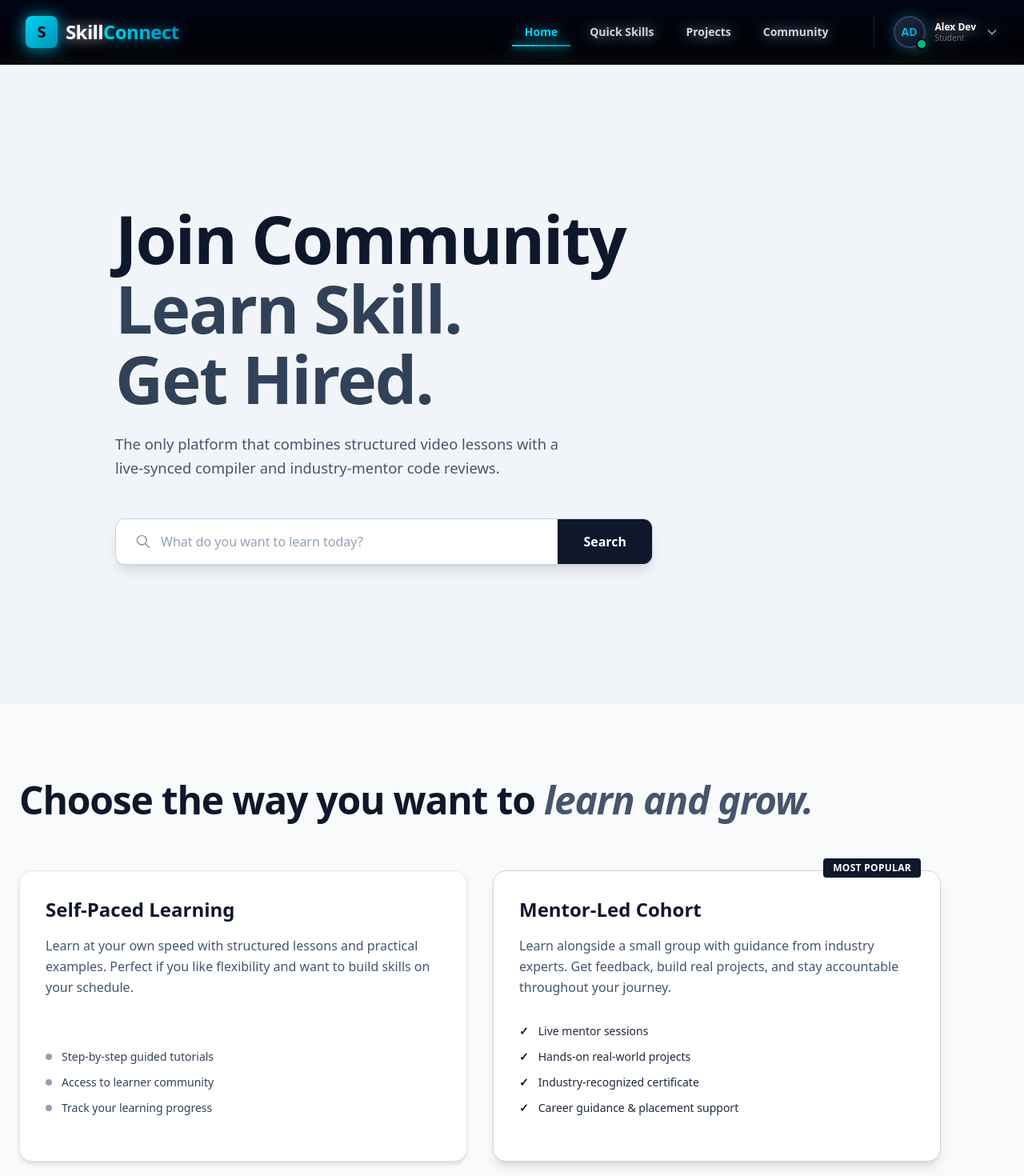
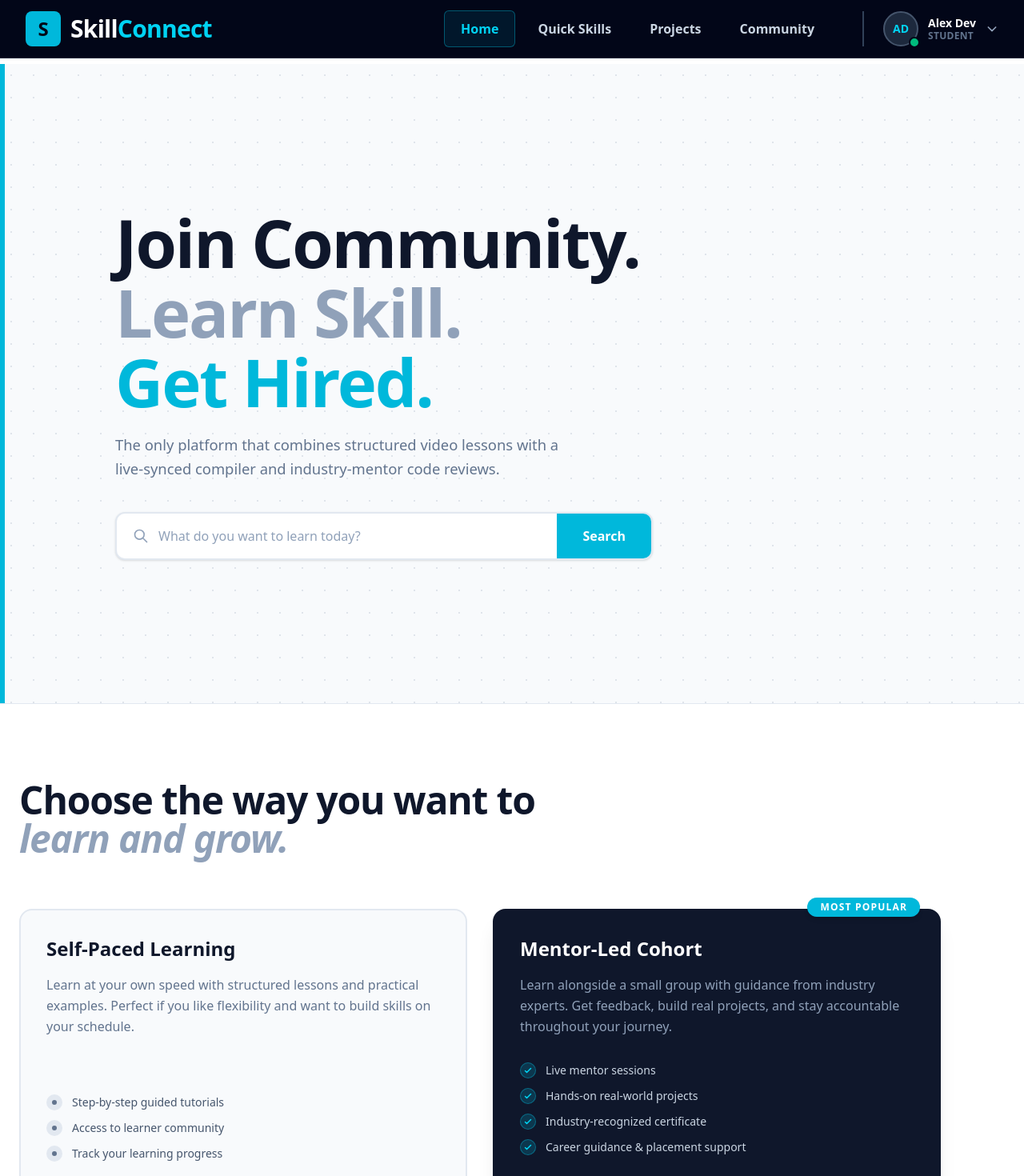
Before and after one commit to RZcodes01/Frontend, a React (Vite) app: page / in a window 1280 px wide. Shown: the top 1470 px of the page at 80% size. Built offline with nearby package versions, Linux system fonts and the light colour scheme; sample sign-in values are in the browser's storage.

Commit message:
changed the UI

```diff
--- a/src/components/Hero.jsx
+++ b/src/components/Hero.jsx
@@ -16,27 +16,39 @@ export default function Hero() {
   };
 
   return (
-    <section className="relative min-h-screen flex items-center justify-center bg-slate-100 text-slate-900">
+    <section className="relative min-h-screen flex items-center justify-center bg-slate-50 text-slate-900 border-b border-slate-200 overflow-hidden">
 
-      <div className="w-full px-6 sm:px-12 lg:px-20 py-28 max-w-6xl mx-auto">
+      {/* Subtle dot pattern */}
+      <div
+        className="absolute inset-0 opacity-25"
+        style={{
+          backgroundImage: "radial-gradient(circle, #94a3b8 1px, transparent 1px)",
+          backgroundSize: "28px 28px",
+        }}
+      />
 
-        <div className="flex flex-col gap-12">
+      {/* Cyan left accent bar */}
+      <div className="absolute top-0 left-0 w-1.5 h-full bg-cyan-500" />
+
+      <div className="relative z-10 w-full px-6 sm:px-12 lg:px-20 py-28 max-w-6xl mx-auto">
+
+        <div className="flex flex-col gap-10">
 
           {/* Heading */}
-          <div className="flex flex-col gap-6">
+          <div className="flex flex-col gap-5">
             <h1
               className="font-extrabold leading-[1.05] tracking-tight"
               style={{ fontSize: "clamp(3rem, 7vw, 5.2rem)" }}
             >
-              <span className="text-slate-900">Join Community</span>
+              <span className="text-slate-900">Join Community.</span>
               <br />
-              <span className="text-slate-700 ">Learn Skill.</span>
+              <span className="text-slate-400">Learn Skill.</span>
               <br />
-              <span className="text-slate-700">Get Hired.</span>
+              <span className="text-cyan-500">Get Hired.</span>
             </h1>
 
             <p
-              className="text-slate-600 max-w-xl leading-relaxed"
+              className="text-slate-500 max-w-xl leading-relaxed"
               style={{ fontSize: "clamp(1rem, 1.6vw, 1.15rem)" }}
             >
               The only platform that combines structured video lessons with
@@ -44,11 +56,10 @@ export default function Hero() {
             </p>
           </div>
 
-          {/* Search */}
-          <div className="max-w-2xl">
-            <div className="flex flex-col sm:flex-row rounded-xl bg-white border border-slate-300 shadow-lg hover:shadow-xl transition-shadow duration-300 overflow-hidden">
-
-              <div className="flex flex-1 items-center px-6 py-4 gap-3">
+          {/* Search bar */}
+          <div className="max-w-2xl w-full">
+            <div className="flex flex-col sm:flex-row rounded-xl bg-white border-2 border-slate-200 shadow-sm hover:border-cyan-400 hover:shadow-md transition-all duration-300 overflow-hidden">
+              <div className="flex flex-1 items-center px-5 py-4 gap-3">
                 <svg
                   className="w-5 h-5 text-slate-400 shrink-0"
                   fill="none"
@@ -62,7 +73,6 @@ export default function Hero() {
                     d="M21 21l-6-6m2-5a7 7 0 11-14 0 7 7 0 0114 0z"
                   />
                 </svg>
-
                 <input
                   type="text"
                   placeholder="What do you want to learn today?"
@@ -72,17 +82,14 @@ export default function Hero() {
                   className="w-full bg-transparent text-slate-800 placeholder-slate-400 outline-none text-base"
                 />
               </div>
-
               <button
                 onClick={handleSearch}
-                className="bg-slate-900 hover:bg-slate-800 text-white font-semibold px-8 py-4 transition-all duration-200"
+                className="bg-cyan-500 hover:bg-cyan-400 active:bg-cyan-600 text-white font-bold px-8 py-4 transition-colors duration-200 text-base"
               >
                 Search
               </button>
-
             </div>
           </div>
-
         </div>
       </div>
     </section>
--- a/src/components/LearningOptions.jsx
+++ b/src/components/LearningOptions.jsx
@@ -1,26 +1,28 @@
 export default function LearningOptions() {
   return (
-    <section className="relative py-24 bg-slate-50 text-slate-900 border-b border-slate-200 overflow-hidden">
+    <section className="relative py-24 bg-white text-slate-900 border-b border-slate-200 overflow-hidden">
 
       <div className="relative z-10 container mx-auto px-6">
 
-        <div className="mb-16">
+        {/* Section header */}
+        <div className="mb-16 max-w-3xl">
           <h2 className="text-4xl md:text-5xl font-bold tracking-tight text-slate-900">
-            Choose the way you want to <span className="italic text-slate-600">learn and grow.</span>
+            Choose the way you want to{" "}
+            <span className="italic text-slate-400">learn and grow.</span>
           </h2>
         </div>
 
         <div className="grid md:grid-cols-2 gap-8 max-w-6xl">
 
           {/* Self Paced Card */}
-          <div className="group bg-white border border-slate-200 p-8 rounded-2xl shadow-md hover:shadow-lg transition-all duration-300">
+          <div className="group bg-slate-50 border-2 border-slate-200 p-8 rounded-2xl hover:border-slate-300 hover:shadow-lg transition-all duration-300">
             <div className="flex flex-col h-full">
 
               <h3 className="text-2xl font-semibold text-slate-900 mb-4">
                 Self-Paced Learning
               </h3>
 
-              <p className="text-slate-600 leading-relaxed mb-8 flex-grow">
+              <p className="text-slate-500 leading-relaxed mb-8 flex-grow">
                 Learn at your own speed with structured lessons and practical examples.
                 Perfect if you like flexibility and want to build skills on your schedule.
               </p>
@@ -31,8 +33,10 @@ export default function LearningOptions() {
                   "Access to learner community",
                   "Track your learning progress"
                 ].map((item) => (
-                  <div key={item} className="flex items-center gap-3 text-sm text-slate-700">
-                    <div className="w-2 h-2 rounded-full bg-slate-400"></div>
+                  <div key={item} className="flex items-center gap-3 text-sm text-slate-600">
+                    <div className="w-5 h-5 rounded-full bg-slate-200 flex items-center justify-center shrink-0">
+                      <div className="w-1.5 h-1.5 rounded-full bg-slate-500"></div>
+                    </div>
                     {item}
                   </div>
                 ))}
@@ -41,38 +45,40 @@ export default function LearningOptions() {
             </div>
           </div>
 
-          {/* Mentor Led Card */}
-          <div className="group relative bg-white border border-slate-300 p-8 rounded-2xl shadow-lg hover:shadow-xl transition-all duration-300">
+          {/* Mentor Led Card — highlighted */}
+          <div className="group relative bg-slate-900 border-2 border-slate-900 p-8 rounded-2xl shadow-xl hover:shadow-2xl hover:border-cyan-500 transition-all duration-300">
 
-            <div className="absolute -top-4 right-6 bg-slate-900 text-white px-3 py-1 rounded text-xs font-semibold tracking-wide uppercase">
+            {/* Most Popular badge */}
+            <div className="absolute -top-4 right-6 bg-cyan-500 text-white px-4 py-1 rounded-full text-xs font-bold tracking-widest uppercase shadow-md">
               Most Popular
             </div>
 
             <div className="flex flex-col h-full">
-
-              <h3 className="text-2xl font-semibold text-slate-900 mb-4">
+              <h3 className="text-2xl font-semibold text-white mb-4">
                 Mentor-Led Cohort
               </h3>
-
-              <p className="text-slate-600 leading-relaxed mb-8 flex-grow">
+              <p className="text-slate-400 leading-relaxed mb-8 flex-grow">
                 Learn alongside a small group with guidance from industry experts.
                 Get feedback, build real projects, and stay accountable throughout your journey.
               </p>
 
-              <div className="space-y-3 mb-6">
+              <div className="space-y-3 mb-8">
                 {[
                   "Live mentor sessions",
                   "Hands-on real-world projects",
                   "Industry-recognized certificate",
                   "Career guidance & placement support"
                 ].map((item) => (
-                  <div key={item} className="flex items-center gap-3 text-sm text-slate-800">
-                    <span className="text-slate-900 font-bold">✓</span>
+                  <div key={item} className="flex items-center gap-3 text-sm text-slate-300">
+                    <div className="w-5 h-5 rounded-full bg-cyan-500/20 border border-cyan-500/40 flex items-center justify-center shrink-0">
+                      <svg className="w-3 h-3 text-cyan-400" fill="none" stroke="currentColor" viewBox="0 0 24 24">
+                        <path strokeLinecap="round" strokeLinejoin="round" strokeWidth={3} d="M5 13l4 4L19 7" />
+                      </svg>
+                    </div>
                     {item}
                   </div>
                 ))}
               </div>
-
             </div>
           </div>
 
--- a/src/components/Navbar.jsx
+++ b/src/components/Navbar.jsx
@@ -9,14 +9,11 @@ export default function Navbar() {
   const navigate = useNavigate();
   const location = useLocation();
 
-
   const user = {
     name: 'Alex Dev',
   };
 
-
   const handleProfileClick = () => {
-
     const nextState = !isProfileOpen;
     setIsProfileOpen(nextState);
 
@@ -62,25 +59,22 @@ export default function Navbar() {
   };
 
   return (
-    <nav className={`fixed top-0 w-full z-50 transition-all duration-500 ${
+    <nav className={`fixed top-0 w-full z-50 transition-all duration-300 ${
       scrolled
-        ? 'bg-slate-950/98 backdrop-blur-2xl border-b border-slate-800/80 shadow-[0_8px_32px_rgba(0,0,0,0.4)]'
-        : 'bg-gradient-to-b from-slate-950/60 to-transparent backdrop-blur-sm border-b border-slate-800/30'
+        ? 'bg-slate-950 border-b border-cyan-500 shadow-[0_4px_0_0_#06b6d4]'
+        : 'bg-slate-950 border-b border-slate-800'
     }`}>
       <div className="container mx-auto px-4 sm:px-6 lg:px-8">
-        <div className="flex justify-between items-center h-16 sm:h-20">
+        <div className="flex justify-between items-center h-18 sm:h-22" style={{ height: '72px' }}>
 
           {/* Logo */}
-          <Link to="/" className="flex items-center gap-2.5 group relative">
-            <div className="relative">
-              <div className="absolute inset-0 bg-cyan-500/30 rounded-lg blur-md group-hover:blur-lg transition-all duration-300"></div>
-              <div className="relative w-10 h-10 rounded-lg bg-gradient-to-br from-cyan-400 to-cyan-600 flex items-center justify-center font-black text-slate-950 text-xl shadow-lg group-hover:shadow-cyan-500/50 group-hover:scale-105 transition-all duration-300">
-                S
-              </div>
+          <Link to="/" className="flex items-center gap-3 group">
+            <div className="w-11 h-11 rounded-lg bg-cyan-500 flex items-center justify-center font-black text-slate-950 text-2xl shadow-none group-hover:bg-cyan-400 transition-colors duration-200">
+              S
             </div>
             <div className="flex flex-col -space-y-1">
-              <h1 className="font-black text-xl sm:text-2xl text-white tracking-tight leading-none">
-                Skill<span className="text-transparent bg-clip-text bg-gradient-to-r from-cyan-400 to-cyan-600">Connect</span>
+              <h1 className="font-black text-2xl sm:text-3xl text-white tracking-tight leading-none">
+                Skill<span className="text-cyan-400">Connect</span>
               </h1>
             </div>
           </Link>
@@ -91,14 +85,13 @@ export default function Navbar() {
               <Link
                 key={path}
                 to={path}
-                className={`relative px-4 py-2 text-sm font-semibold transition-all duration-300 rounded-lg group ${
-                  isActive(path) ? 'text-cyan-400' : 'text-slate-300 hover:text-white hover:bg-slate-800/50'
+                className={`relative px-5 py-2.5 text-base font-bold transition-all duration-200 rounded-md ${
+                  isActive(path)
+                    ? 'text-cyan-400 bg-cyan-500/10 border border-cyan-500/40'
+                    : 'text-slate-300 hover:text-white hover:bg-slate-800'
                 }`}
               >
-                <span className="relative z-10">{label}</span>
-                {isActive(path) && (
-                  <span className="absolute bottom-0 left-0 w-full h-0.5 bg-gradient-to-r from-cyan-400 to-cyan-600 shadow-[0_0_8px_rgba(34,211,238,0.6)]"></span>
-                )}
+                {label}
               </Link>
             ))}
 
@@ -106,44 +99,52 @@ export default function Navbar() {
             <div className="relative ml-4" ref={profileRef}>
               <button
                 onClick={handleProfileClick}
-                className="flex items-center gap-3 pl-6 ml-4 border-l border-slate-700/50 group relative"
+                className="flex items-center gap-3 pl-6 ml-4 border-l-2 border-slate-700 group"
               >
                 <div className="relative">
-                  <div className="absolute inset-0 bg-cyan-500/20 rounded-full blur-sm group-hover:blur-md transition-all duration-300"></div>
-                  <div className="relative w-10 h-10 rounded-full bg-gradient-to-br from-slate-800 to-slate-900 border-2 border-slate-700 flex items-center justify-center overflow-hidden group-hover:border-cyan-500/70 group-hover:shadow-lg transition-all duration-300">
-                    <span className="text-sm font-black text-transparent bg-clip-text bg-gradient-to-br from-cyan-400 to-cyan-600">AD</span>
+                  <div className="w-11 h-11 rounded-full bg-slate-800 border-2 border-slate-600 flex items-center justify-center group-hover:border-cyan-500 transition-colors duration-200">
+                    <span className="text-sm font-black text-cyan-400">AD</span>
                   </div>
                   <div className="absolute -bottom-0.5 -right-0.5 w-3.5 h-3.5 bg-emerald-500 border-2 border-slate-950 rounded-full"></div>
                 </div>
                 <div className="hidden lg:flex flex-col items-start -space-y-0.5">
-                  <span className="text-xs font-bold text-white">{user.name}</span>
-                  <span className="text-[10px] text-slate-500 font-medium">Student</span>
+                  <span className="text-sm font-bold text-white">{user.name}</span>
+                  <span className="text-xs text-slate-500 font-semibold uppercase tracking-wide">Student</span>
                 </div>
-                <svg className={`w-4 h-4 text-slate-400 transition-all duration-300 ${isProfileOpen ? 'rotate-180 text-cyan-400' : ''}`} fill="none" stroke="currentColor" viewBox="0 0 24 24"><path d="M19 9l-7 7-7-7" strokeWidth="2.5" strokeLinecap="round" strokeLinejoin="round"/></svg>
+                <svg
+                  className={`w-4 h-4 text-slate-400 transition-transform duration-200 ${isProfileOpen ? 'rotate-180 text-cyan-400' : ''}`}
+                  fill="none" stroke="currentColor" viewBox="0 0 24 24"
+                >
+                  <path d="M19 9l-7 7-7-7" strokeWidth="2.5" strokeLinecap="round" strokeLinejoin="round"/>
+                </svg>
               </button>
 
               {/* Desktop Dropdown Menu */}
               {isProfileOpen && (
-                <div className="absolute right-0 mt-3 w-52 py-2 bg-slate-900 border border-slate-800 rounded-xl shadow-2xl animate-in fade-in zoom-in duration-200">
-                  <div className="px-4 py-2 border-b border-slate-800 mb-1">
-                    <p className="text-xs text-slate-500 font-medium">Signed in as</p>
-                    <p className="text-sm font-bold text-white truncate">{user.name}</p>
+                <div className="absolute right-0 mt-3 w-56 py-2 bg-slate-900 border border-slate-700 rounded-xl shadow-2xl shadow-black/60">
+                  <div className="px-4 py-3 border-b border-slate-800 mb-1">
+                    <p className="text-xs text-slate-500 font-semibold uppercase tracking-widest mb-0.5">Signed in as</p>
+                    <p className="text-base font-bold text-white truncate">{user.name}</p>
                   </div>
 
                   <Link
                     to="/dashboard"
-                    className="flex items-center gap-2 px-4 py-2 text-sm text-slate-300 hover:bg-slate-800 hover:text-cyan-400 transition-colors"
+                    className="flex items-center gap-2.5 px-4 py-2.5 text-base text-slate-300 hover:bg-slate-800 hover:text-cyan-400 transition-colors font-semibold"
                     onClick={() => setIsProfileOpen(false)}
                   >
-                    <svg className="w-4 h-4" fill="none" stroke="currentColor" viewBox="0 0 24 24"><path strokeLinecap="round" strokeLinejoin="round" strokeWidth="2" d="M16 7a4 4 0 11-8 0 4 4 0 018 0zM12 14a7 7 0 00-7 7h14a7 7 0 00-7-7z" /></svg>
+                    <svg className="w-4 h-4" fill="none" stroke="currentColor" viewBox="0 0 24 24">
+                      <path strokeLinecap="round" strokeLinejoin="round" strokeWidth="2" d="M16 7a4 4 0 11-8 0 4 4 0 018 0zM12 14a7 7 0 00-7 7h14a7 7 0 00-7-7z" />
+                    </svg>
                     Go to Dashboard
                   </Link>
 
                   <button
                     onClick={handleLogout}
-                    className="w-full flex items-center gap-2 px-4 py-2 text-sm text-red-400 hover:bg-red-500/10 transition-colors mt-1 border-t border-slate-800/50 pt-2"
+                    className="w-full flex items-center gap-2.5 px-4 py-2.5 text-base text-red-400 hover:bg-red-500/10 transition-colors mt-1 border-t border-slate-800 font-semibold"
                   >
-                    <svg className="w-4 h-4" fill="none" stroke="currentColor" viewBox="0 0 24 24"><path strokeLinecap="round" strokeLinejoin="round" strokeWidth="2" d="M17 16l4-4m0 0l-4-4m4 4H7m6 4v1a3 3 0 01-3 3H6a3 3 0 01-3-3V7a3 3 0 013-3h4a3 3 0 013 3v1" /></svg>
+                    <svg className="w-4 h-4" fill="none" stroke="currentColor" viewBox="0 0 24 24">
+                      <path strokeLinecap="round" strokeLinejoin="round" strokeWidth="2" d="M17 16l4-4m0 0l-4-4m4 4H7m6 4v1a3 3 0 01-3 3H6a3 3 0 01-3-3V7a3 3 0 013-3h4a3 3 0 013 3v1" />
+                    </svg>
                     Log Out
                   </button>
                 </div>
@@ -154,7 +155,7 @@ export default function Navbar() {
           {/* Mobile Menu Button */}
           <button
             onClick={() => setIsMenuOpen(!isMenuOpen)}
-            className="md:hidden relative p-2.5 text-slate-400 hover:text-white transition-colors rounded-lg hover:bg-slate-800/50"
+            className="md:hidden p-2.5 text-slate-400 hover:text-white hover:bg-slate-800 transition-colors rounded-lg border border-slate-700"
           >
             <svg className="w-6 h-6" fill="none" stroke="currentColor" viewBox="0 0 24 24">
               <path strokeWidth="2.5" strokeLinecap="round" d={isMenuOpen ? "M6 18L18 6M6 6l12 12" : "M4 6h16M4 12h16M4 18h16"}/>
@@ -164,34 +165,36 @@ export default function Navbar() {
 
         {/* Mobile Menu Content */}
         {isMenuOpen && (
-          <div className="md:hidden pb-6 space-y-4 animate-in slide-in-from-top-5 duration-300">
-            <div className="pt-4 pb-4 border-t border-slate-800/50">
+          <div className="md:hidden pb-6 space-y-4 border-t border-slate-800 mt-1">
+            <div className="pt-4 pb-4">
               <button
                 onClick={() => {
                   handleProfileClick();
                   navigate('/dashboard');
                   setIsMenuOpen(false);
                 }}
-                className="w-full flex items-center gap-3 mb-4 p-3 bg-slate-900/50 rounded-xl border border-slate-800/50 hover:bg-slate-800/80 transition-all text-left"
+                className="w-full flex items-center gap-3 mb-4 p-4 bg-slate-900 rounded-xl border border-slate-700 hover:bg-slate-800 hover:border-cyan-500/50 transition-all text-left"
               >
-                <div className="w-12 h-12 rounded-full bg-gradient-to-br from-slate-800 to-slate-900 border-2 border-slate-700 flex items-center justify-center">
-                  <span className="text-sm font-black text-transparent bg-clip-text bg-gradient-to-br from-cyan-400 to-cyan-600">AD</span>
+                <div className="w-13 h-13 rounded-full bg-slate-800 border-2 border-slate-600 flex items-center justify-center" style={{ width: '52px', height: '52px' }}>
+                  <span className="text-base font-black text-cyan-400">AD</span>
                 </div>
                 <div>
-                  <p className="text-white font-bold">{user.name}</p>
-                  <p className="text-xs text-slate-400 font-medium">View Student Dashboard</p>
+                  <p className="text-white font-bold text-lg">{user.name}</p>
+                  <p className="text-sm text-slate-400 font-semibold">View Student Dashboard</p>
                 </div>
               </button>
             </div>
 
-            <div className="space-y-1">
+            <div className="space-y-1.5">
               {navLinks.map(({ path, label }) => (
                 <Link
                   key={path}
                   to={path}
                   onClick={() => setIsMenuOpen(false)}
-                  className={`flex items-center justify-between py-3.5 px-4 font-semibold rounded-lg ${
-                    isActive(path) ? 'bg-cyan-500/10 text-cyan-400 border border-cyan-500/20' : 'text-slate-300'
+                  className={`flex items-center justify-between py-3.5 px-4 text-base font-bold rounded-lg transition-colors ${
+                    isActive(path)
+                      ? 'bg-cyan-500/10 text-cyan-400 border border-cyan-500/30'
+                      : 'text-slate-300 hover:bg-slate-800 hover:text-white border border-transparent'
                   }`}
                 >
                   <span>{label}</span>
@@ -200,7 +203,7 @@ export default function Navbar() {
 
               <button
                 onClick={handleLogout}
-                className="w-full flex items-center justify-center gap-2 py-3.5 px-4 bg-red-500/10 text-red-400 rounded-lg font-bold border border-red-500/20 mt-4"
+                className="w-full flex items-center justify-center gap-2 py-3.5 px-4 bg-red-500/10 text-red-400 rounded-lg text-base font-bold border border-red-500/30 mt-4 hover:bg-red-500/20 transition-colors"
               >
                 Logout
               </button>
--- a/src/index.css
+++ b/src/index.css
@@ -4,9 +4,9 @@
 
 
 
-html,
+/* html,
 body {
     height: 100%;
     width: 100%;
     background: #000;
-}
+} */
```
